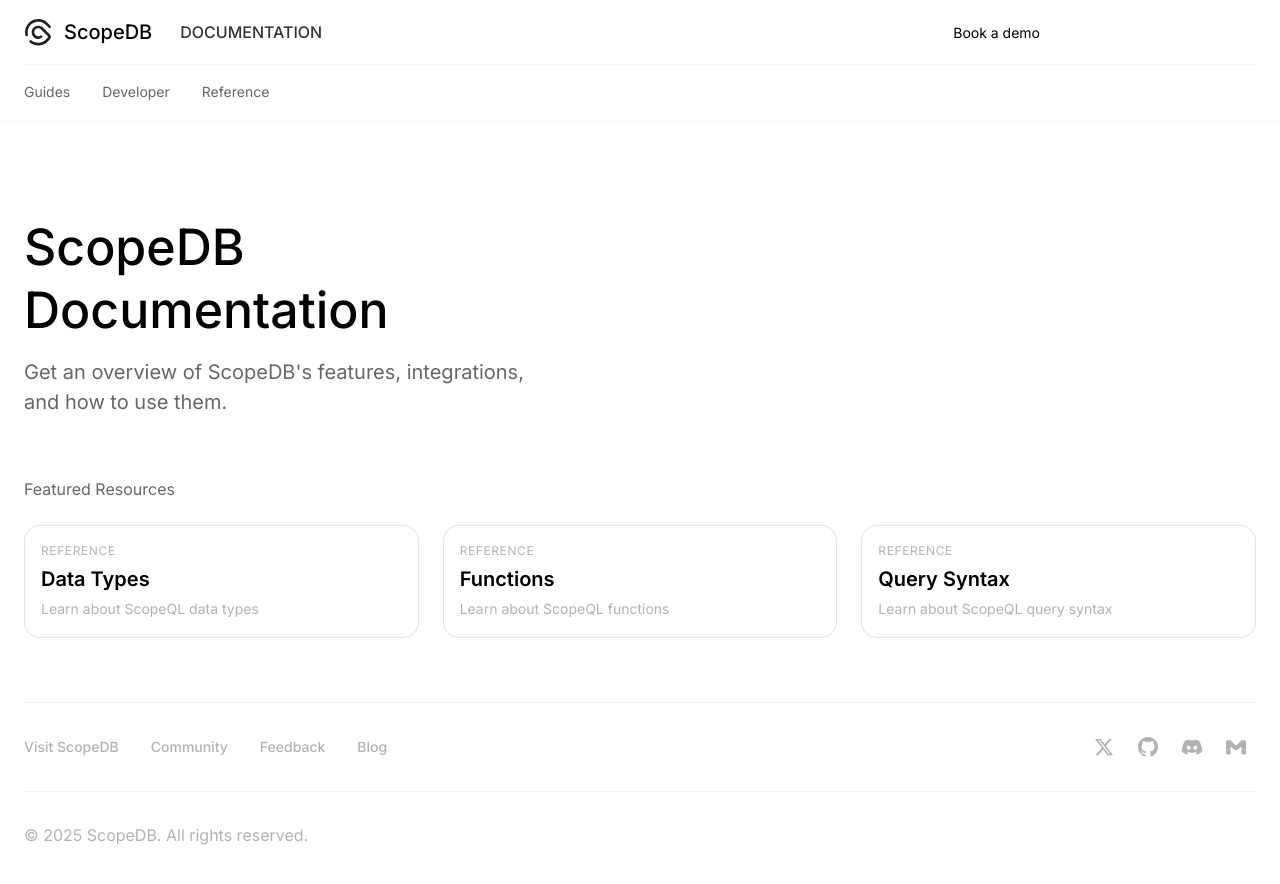
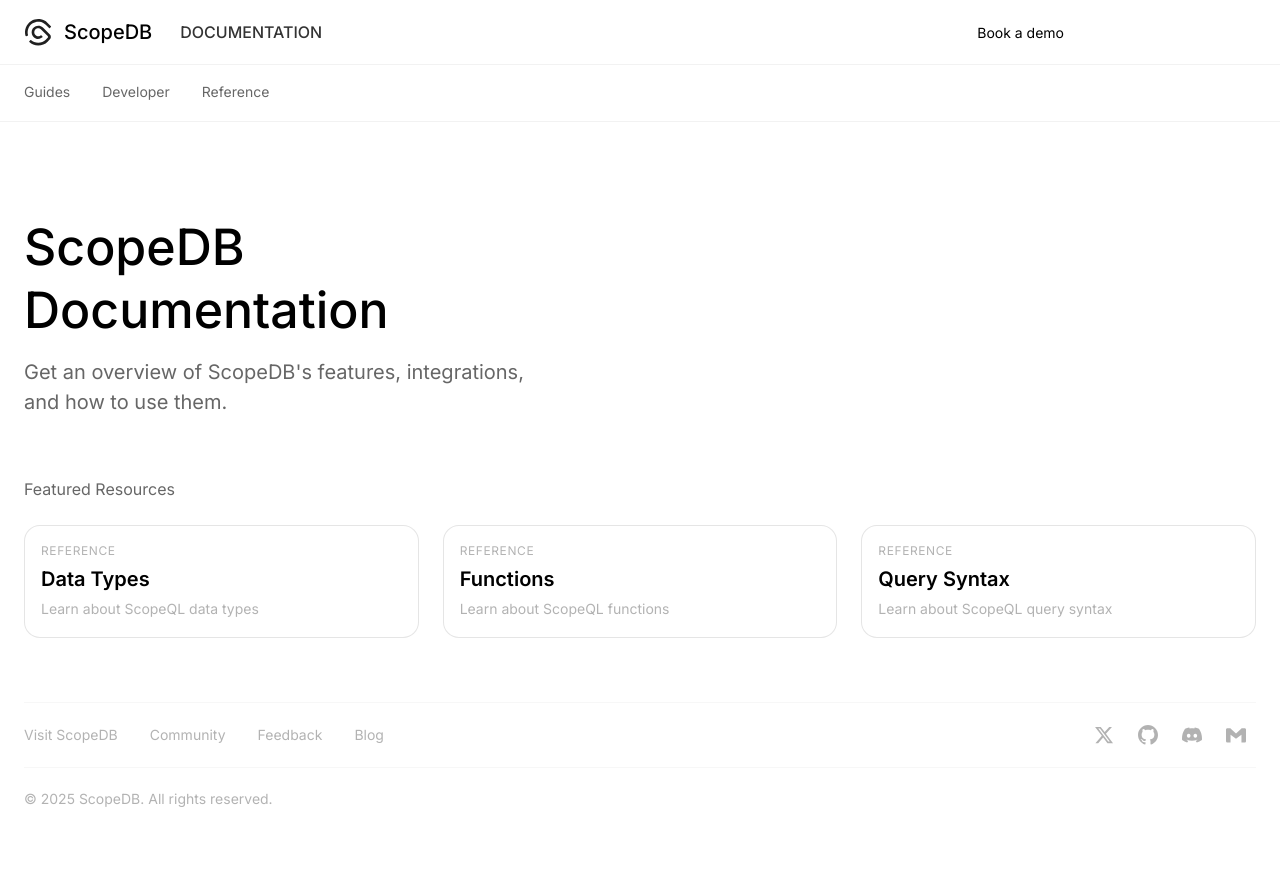
Before and after one commit to scopedb/scopedb-docs, an Astro site: page / in a window 1280 px wide. After the commit the page ends 822 px from the top, so only its background shows below. Built offline with nearby package versions, Linux system fonts and the light colour scheme; Astro itself is replaced by a stand-in of ours.

Commit message:
refactor(footer): update styles and improve layout structure (#12)
Co-authored-by: tison <wander4096@gmail.com>

```diff
--- a/src/components/Footer.astro
+++ b/src/components/Footer.astro
@@ -1,12 +1,12 @@
 ---
 const linkClass =
-  "!text-[var(--text-tertiary)] !no-underline transition-all duration-200 hover:!text-[var(--text-primary)] text-sm font-medium";
+  "!text-[var(--text-tertiary)] !no-underline transition-all duration-200 hover:!text-[var(--text-primary)] text-[14px] font-normal ";
 const iconClass =
   "social-link flex items-center justify-center w-10 h-10 rounded-lg !text-[var(--text-tertiary)] !no-underline transition-all duration-200 hover:!text-[var(--text-primary)] group";
 ---
 
 <footer class="w-full mt-16">
-  <div class="w-full border-t border-[#f3f3f3] mb-6"></div>
+  <div class="w-full border-t border-[rgba(0,0,0,0.03)] mb-[12px]"></div>
 
   <!-- Links and Social Media - Left/Right Layout -->
   <div
@@ -124,8 +124,8 @@ const iconClass =
     </div>
   </div>
 
-  <div class="w-full border-t border-[#f3f3f3] my-6"></div>
-  <div class="!text-[var(--text-tertiary)] font-[400] leading-[14px] pt-[12px]">
+  <div class="w-full border-t border-[rgba(0,0,0,0.03)] my-[12px]"></div>
+  <div class="!text-[var(--text-tertiary)] text-[14px] leading-[14px] pt-[12px]">
     © 2025 ScopeDB. All rights reserved.
   </div>
 </footer>
--- a/src/components/Header.astro
+++ b/src/components/Header.astro
@@ -58,13 +58,15 @@ const { sidebar } = Astro.props;
 </style>
 
 <div
-  class="fixed top-0 left-0 right-0 z-50 bg-white border-b border-[rgba(0,0,0,0.03)] min-h-[56px] lg:min-h-[98px]"
+  class="fixed top-0 left-0 right-0 z-50 bg-white min-h-[56px] lg:min-h-[98px]"
 >
-  <div class="max-w-[1440px] mx-auto pt-[14px] px-[12px] md:px-[24px]">
+  <div class="mx-auto pt-[14px]">
     <div
-      class="flex pb-[14px] items-center justify-between border-b border-[rgba(0,0,0,0.03)]"
+      class="flex pb-[14px] items-center justify-between border-b border-[rgba(0,0,0,0.05)]"
     >
-      <div class="title-wrapper flex items-center gap-[24px]">
+      <div
+        class="title-wrapper flex items-center gap-[24px] px-[12px] md:px-[24px]"
+      >
         <a href="/" class="flex items-center gap-[12px]">
           <img src="/logo.svg" alt="ScopeDB Logo" class="h-[28px] w-[28px]" />
           <div class="text-[20px] text-[#000000] font-medium">ScopeDB</div>
@@ -81,12 +83,16 @@ const { sidebar } = Astro.props;
         <div class="hidden sm:block text-[14px]">
           <div><a href="https://www.scopedb.io/contact">Book a demo</a></div>
         </div>
-        <div class="w-[36px] lg:w-[200px] h-[36px] flex items-center justify-end search-container search-mobile">
+        <div
+          class="w-[36px] lg:w-[200px] h-[36px] flex items-center justify-end search-container search-mobile"
+        >
           <Search client:only="react" />
         </div>
       </div>
     </div>
 
-    <Categories sidebar={sidebar} />
+    <div class="px-[12px] md:px-[24px] border-b border-[rgba(0,0,0,0.05)]">
+      <Categories sidebar={sidebar} />
+    </div>
   </div>
 </div>
--- a/src/content/sidebar.ts
+++ b/src/content/sidebar.ts
@@ -3,21 +3,21 @@ import type { SidebarItem } from "@/src/libs/sidebar";
 export const guidesSidebar = [
   {
     label: "Overview",
-    link: "/guides",
+    link: "/guides/",
   },
 ];
 
 export const developerSidebar = [
   {
     label: "Overview",
-    link: "/developer",
+    link: "/developer/",
   },
 ];
 
 export const referenceSidebar = [
   {
     label: "Overview",
-    link: "/reference",
+    link: "/reference/",
   },
   {
     label: "Data types",
--- a/src/pages/index.astro
+++ b/src/pages/index.astro
@@ -41,7 +41,7 @@ const basics: BasicItem[] = [];
 
 <Layout title="ScopeDB Documentation">
   <div
-    class="max-w-[1440px] mx-auto py-[16px] px-[12px] md:px-[24px] mt-[60px] mb-[160px]"
+    class="max-w-[1440px] mx-auto py-[16px] px-[12px] md:px-[24px] mt-[60px] min-h-[calc(100vh-220px)]"
   >
     <div>
       <div>
@@ -111,6 +111,8 @@ const basics: BasicItem[] = [];
         )
       }
     </div>
-    <Footer />
+    <div class="sticky top-full">
+      <Footer />
+    </div>
   </div>
 </Layout>
```
